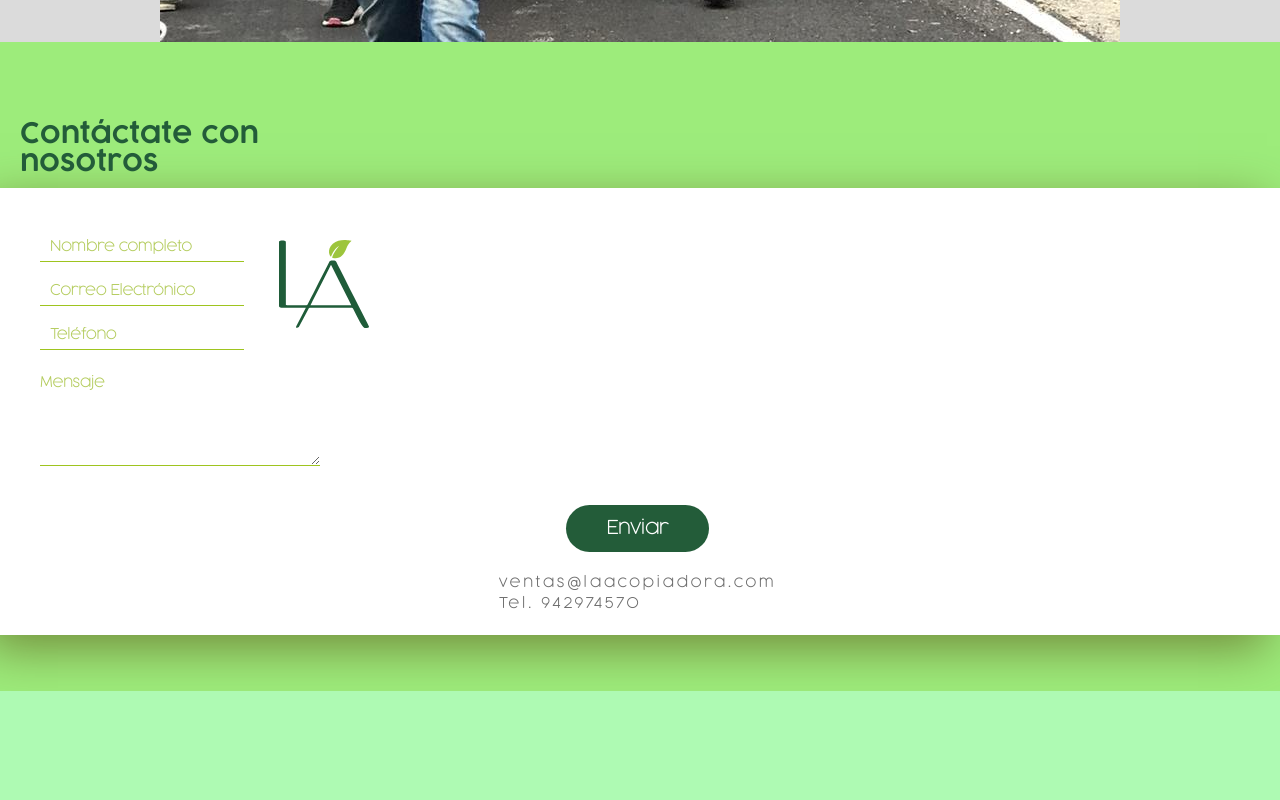
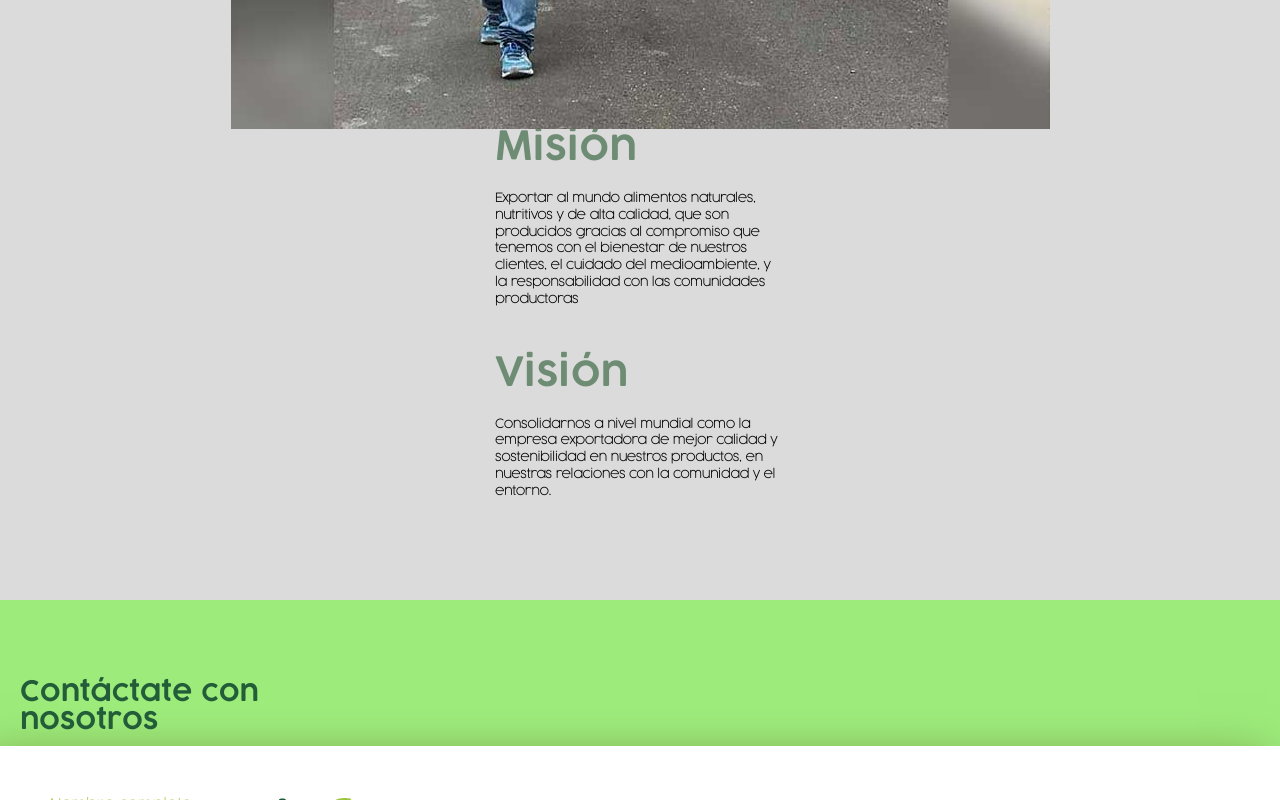
Before and after one commit to davidchavezTech/acopiadora, a plain HTML site: page index.html in a window 1280 px wide. Shown: the part 4900-5700 px from the top of the page. Before the commit the page ends 5591 px from the top, so only its background shows below. Drawn offline with Linux system fonts and the light colour scheme.

Commit message:
final commit

```diff
--- a/css/style-mobile.scss
+++ b/css/style-mobile.scss
@@ -353,6 +353,7 @@ body{
     align-items: center;
     justify-content: center;
     width: 100%;
+    margin-bottom:80px;
 }.pre-arrow{
     z-index: 2;
     position: absolute;
@@ -463,4 +464,18 @@ button.enviar-button:hover{
     }
 }#temporadas{
     transform: translateY(75px);
+}.about-us-text{
+    text-align: left;
+    margin-right: auto;
+    margin-left: auto;
+    width: 290px;
+    font-family: thin;
+    font-weight: 900;
+    font-size:12px;
+    line-height: 1.4;
+}.less-margin{
+    margin-top: 40px;
+}.push-bottom{
+    margin-bottom: 0;
+    padding-bottom: 100px;
 }
--- a/css/style-reg.scss
+++ b/css/style-reg.scss
@@ -44,7 +44,7 @@ body{
     pointer-events: none;
 }.logo{
     width:250px;
-    margin-right:20vw
+    margin-right:100px;
 }a{
     text-transform: uppercase;
     font-weight: 900;
@@ -369,4 +369,18 @@ button.enviar-button:hover{
     display:none
 }#temporadas{
     transform: translateY(75px);
+}.about-us-text{
+    text-align: left;
+    margin-right: auto;
+    margin-left: auto;
+    width: 600px;
+    font-family: thin;
+    font-weight: 900;
+    font-size:12px;
+    line-height: 1.4;
+}.less-margin{
+    margin-top: 40px;
+}.push-bottom{
+    margin-bottom: 0;
+    padding-bottom: 100px;
 }
--- a/css/style-small.scss
+++ b/css/style-small.scss
@@ -44,7 +44,11 @@ body{
     pointer-events: none;
 }.logo{
     width:250px;
-    margin-right:5vw
+    margin-right:5vw;
+    opacity: 1;
+    transition: .3s;
+}.fade{
+    opacity: 0.2;
 }a{
     text-transform: uppercase;
     font-weight: 900;
@@ -372,4 +376,18 @@ button.enviar-button:hover{
     margin-top: 0;
 }#temporadas{
     transform: translateY(1px);
+}.about-us-text{
+    text-align: left;
+    margin-right: auto;
+    margin-left: auto;
+    width: 600px;
+    font-family: thin;
+    font-weight: 900;
+    font-size:12px;
+    line-height: 1.4;
+}.less-margin{
+    margin-top: 40px;
+}.push-bottom{
+    margin-bottom: 0;
+    padding-bottom: 100px;
 }
--- a/css/style-true-hd.scss
+++ b/css/style-true-hd.scss
@@ -363,4 +363,18 @@ button.enviar-button:hover{
     display:none
 }#temporadas{
     transform: translateY(-160px);
+}.about-us-text{
+    text-align: left;
+    margin-right: auto;
+    margin-left: auto;
+    width: 600px;
+    font-family: thin;
+    font-weight: 900;
+    font-size:12px;
+    line-height: 1.4;
+}.less-margin{
+    margin-top: 40px;
+}.push-bottom{
+    margin-bottom: 0;
+    padding-bottom: 100px;
 }
--- a/index.html
+++ b/index.html
@@ -6,10 +6,10 @@
     <meta name="viewport" content="width=device-width, initial-scale=1.0">
     <title>Acopiadora</title>
     <link rel="icon" type="image/svg" href="img/favico.svg">
-    <link rel="stylesheet" media="screen and (min-device-width: 1024px) and (max-device-width: 1365px)" href="css/style-small.css" />
-    <link rel="stylesheet" media="screen and (min-device-width: 1366px) and (max-device-width: 1800px)" href="css/style-reg.css" />
+    <link rel="stylesheet" media="screen and (min-device-width: 1031px) and (max-device-width: 1366px)" href="css/style-small.css" />
+    <link rel="stylesheet" media="screen and (min-device-width: 1367px) and (max-device-width: 1800px)" href="css/style-reg.css" />
     <link rel="stylesheet" media="screen and (min-device-width: 1801px)" href="css/style-true-hd.css" />
-    <link rel="stylesheet" media="screen and (max-device-width: 800px)" href="css/style-mobile.css" />
+    <link rel="stylesheet" media="screen and (max-device-width: 1030px)" href="css/style-mobile.css" />
     <!-- <link rel="stylesheet" href="css/style.css"> -->
 </head>
 <body>
@@ -75,10 +75,19 @@
 
             <img class="pre-arrow" src="img/prev-arrow.svg" id="prev-btn">
             <div class="img-cont">
-                <img src="img/template.jpeg" id="imageToShow" class="img-template mySlides">
-                <img src="img/template2.jpeg" id="imageToShow" class="img-template mySlides">
+                <img src="img/template.jpg" id="imageToShow" class="img-template mySlides">
+                <img src="img/template2.jpg" id="imageToShow" class="img-template mySlides">
             </div>
             <img class="next-arrow" src="img/next-arrow.svg" id="next-btn">
+        </div>
+        <div class="about-us-text">
+            <p class="nosotros-title less-margin">Misión</p>
+            <p>Exportar al mundo alimentos naturales, nutritivos y de alta calidad, que son producidos gracias
+                al compromiso que tenemos con el bienestar de nuestros clientes, el cuidado del
+                medioambiente, y la responsabilidad con las comunidades productoras</p>
+            <p class="nosotros-title less-margin">Visión</p>
+            <p class="push-bottom">Consolidarnos a nivel mundial como la empresa exportadora de mejor calidad y sostenibilidad
+                en nuestros productos, en nuestras relaciones con la comunidad y el entorno.</p>
         </div>
     </div>
     <div class="page-3">
--- a/js/index.js
+++ b/js/index.js
@@ -1,6 +1,17 @@
 menuBtn = document.querySelector('.burger')
 closeBtn = document.querySelector('.close')
-
+logo = document.querySelector('.logo')
+window.addEventListener('scroll', ()=>{
+  let scrollListener = this.scrollY
+  console.log(scrollListener)
+  if(scrollListener==0){
+    // debugger
+    logo.classList.remove('fade')
+  }else{
+    // debugger
+    logo.classList.add('fade')
+  }
+})
 let screenWidth = window.screen.width
 console.log(screenWidth)
 if(screenWidth<=411){
@@ -162,7 +173,11 @@ usFlag.addEventListener('click', ()=>{
         }, 350);
 
         $('#nav-inicio').html('Home')
-        $('#nav-te-brindamos').html('We present to you')
+        if(window.screen.width>800){
+          $('#nav-te-brindamos').html('We present to you')
+        }else{
+          $('#nav-te-brindamos').html('<span style="max-width:120px;display:inline-block;line-height: 1.45;">We present to you</span>')
+        }
         $('#nav-temporadas').html('Seasons')
         $('#nav-nosotros').html('About us')
         $('#nav-contactanos').html('Contact us')
```
Also changed, not shown: css/style-mobile.css, css/style-reg.css, css/style-small.css, css/style-true-hd.css, img/template.jpeg (deleted), img/template.jpg (added), img/template2.jpeg (deleted), img/template2.jpg (added), 4 other files.
